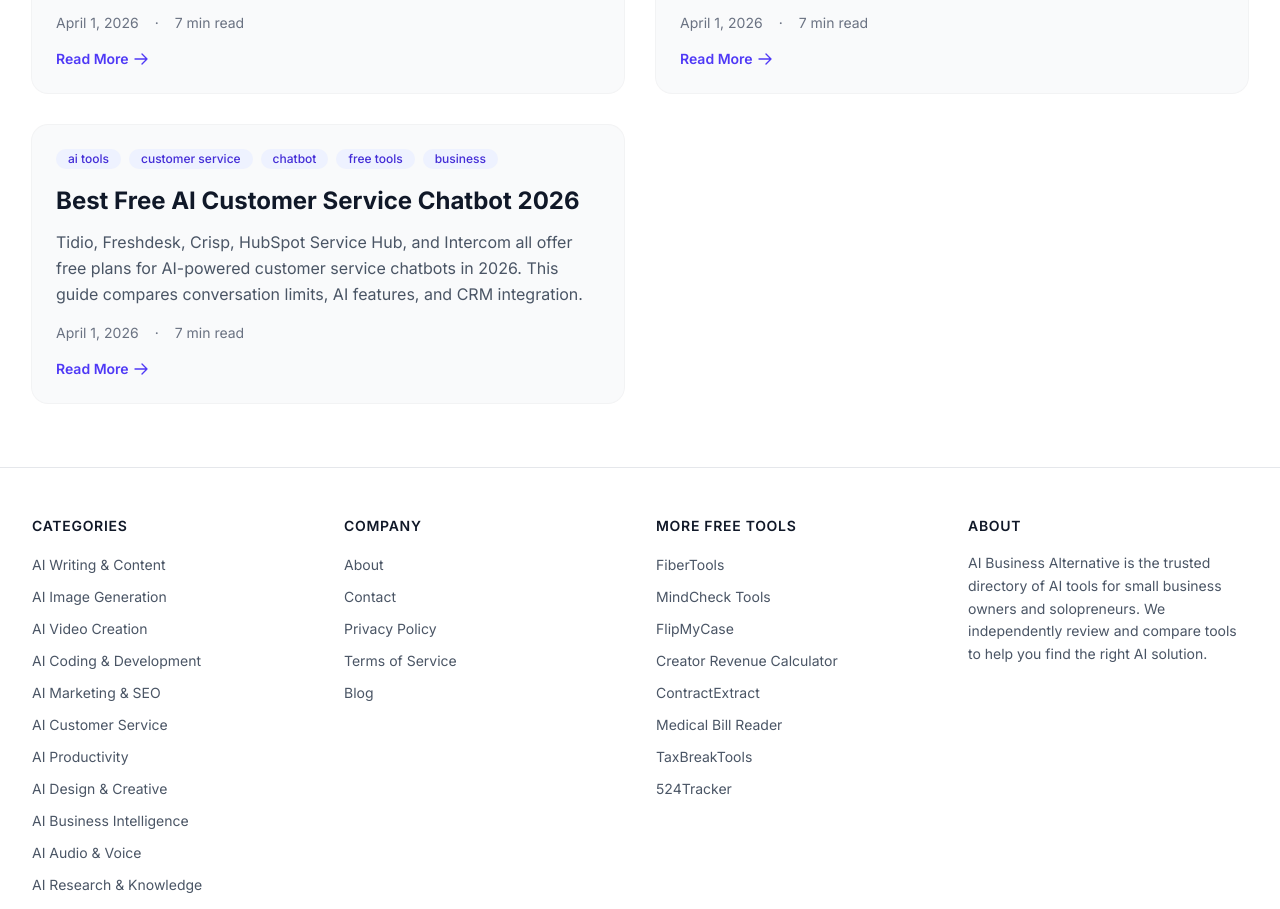
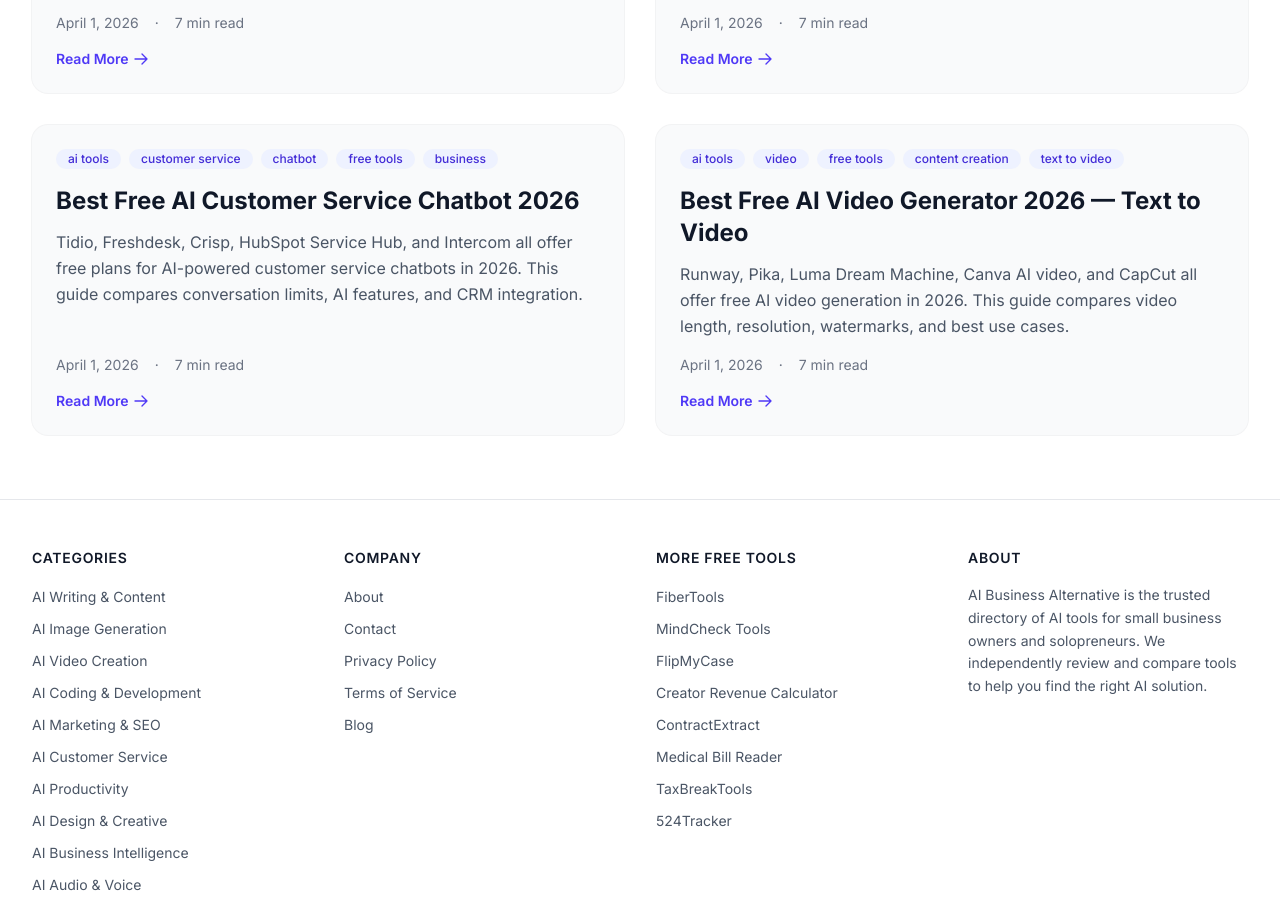
Before and after one commit to raiderj77/aibusinessalternative, a Next.js app: page /blog in a window 1280 px wide. Shown: the part 6960-7869 px from the top of the page. Built offline with nearby package versions, Linux system fonts and the light colour scheme.

Commit message:
feat: add ai-video-generator-free-2026 (score 80)

```diff
--- a/src/data/blog.ts
+++ b/src/data/blog.ts
@@ -3680,6 +3680,69 @@
 <h3>How difficult is it to set up an AI chatbot on a free plan?</h3>
 <p>Setup is generally designed to be simple. Most platforms use a step-by-step builder where you provide a link to your FAQ page or manually input common questions and answers. You then customize the widget&rsquo;s appearance, place a snippet of code on your website, and activate it. The entire process can often be completed in under an hour without technical expertise. The AI trains itself on the content you provide.</p>
 <p>For internal team coordination, explore our guide on <a href="/blog/slack-alternatives-free-2026">team communication tools</a>, and for external meetings, consider <a href="/blog/zoom-alternatives-2026">video meeting tools</a>. For a straightforward starting point, <a href="https://www.tidio.com" rel="noopener noreferrer" target="_blank">Tidio</a> provides a balanced free tier to begin automating customer interactions.</p>`
+  },
+  {
+    slug: 'ai-video-generator-free-2026',
+    title: 'Best Free AI Video Generator 2026 — Text to Video',
+    excerpt:
+      'Runway, Pika, Luma Dream Machine, Canva AI video, and CapCut all offer free AI video generation in 2026. This guide compares video length, resolution, watermarks, and best use cases.',
+    publishedAt: '2026-04-01',
+    updatedAt: '2026-04-01',
+    readTime: '7 min read',
+    tags: ['ai-tools', 'video', 'free-tools', 'content-creation', 'text-to-video'],
+    content: `
+<p class="answer-block">The best free AI video generators in 2026 offer surprising capability without cost. For pure creative experimentation, Luma Dream Machine&apos;s free daily generations are exceptional. Runway&apos;s free 125 credits provide robust editing tools. Pika&apos;s free tier excels in consistent character generation. For practical, social-ready clips, Canva and CapCut integrate AI video into their free, familiar editing suites, making them the most accessible for everyday creators.</p>
+
+<h2>What Free AI Video Generators Can Do in 2026</h2>
+<p>The landscape of free AI video tools has moved far beyond short, surreal clips. In 2026, these platforms offer a practical suite for creators with zero budget. Core functionalities include reliable text-to-video generation from descriptive prompts, extending existing images into video, and altering specific elements within a video clip&mdash;like changing an actor&apos;s clothing or the background setting. Importantly, the free tiers now support coherent video lengths of 4&ndash;10 seconds at resolutions suitable for social media, with some tools offering basic audio syncing or sound effect generation.</p>
+<p>This evolution marks a shift from pure novelty to utility. Small business owners can create product mockup videos, educators can generate short explanatory visuals, and social media managers can produce a high volume of varied, platform-specific content. The limitations&mdash;watermarks, generation queues, and lower resolution than paid plans&mdash;are balanced by the genuine utility provided, lowering the barrier to professional-looking video content.</p>
+
+<h2>Best Free AI Video Generators in 2026</h2>
+<h3>Runway (Free 125 Credits)</h3>
+<p>Runway remains an industry benchmark, offering a generous free tier of 125 credits monthly. Its strength lies in a unified workspace: you can generate initial clips with Gen-3, then use the same credits to perform inpainting, motion tracking, or style consistency edits within the platform. This makes it less of a pure generator and more of a free, credit-limited video production suite. It&apos;s ideal for users who want to understand the full AI video workflow without financial commitment.</p>
+
+<h3>Pika (Free Tier)</h3>
+<p>Pika&apos;s free tier focuses on accessibility and a specific strength: character and scene consistency. The interface is notably user-friendly, allowing for easy prompt experimentation. Its model is particularly adept at maintaining a character&apos;s appearance across different shots and actions, making it a favorite for story-driven short clips and animatic concepts. The free plan has a generations-per-day limit and includes a watermark, but the output quality is consistently high for artistic and narrative projects.</p>
+
+<h3>Luma Dream Machine (Free Daily Generations)</h3>
+<p>Luma Dream Machine has disrupted the market with its free access to what many consider the highest-fidelity open model. Users receive a limited number of free generations per day, producing videos noted for their cinematic quality, realistic motion, and temporal stability. The lack of a complex credit system&mdash;just a simple daily counter&mdash;makes it straightforward. It is the premier free choice for achieving near-professional visual results, though it offers fewer integrated editing tools than Runway.</p>
+
+<h3>Canva AI Video Free</h3>
+<p>Canva integrates AI video generation directly into its design ecosystem. Free users can access the &ldquo;AI Video Generator&rdquo; tool, typing a prompt to produce clips usable within their designs. The power here is context: you can instantly generate a background video for a presentation, a product visual for a social post, or an icon animation for a logo. The output is designed to be a cohesive design element, not a standalone film, making it immensely practical for marketers and non-video specialists.</p>
+
+<h3>CapCut AI Features Free</h3>
+<p>CapCut, the popular video editor, provides a suite of free AI video tools rather than a single text-to-video generator. This includes AI image-to-video, which animates still photos, and AI style transfer for videos. Its greatest asset is that generated content is immediately placed on a timeline with a full, free editing suite&mdash;trims, cuts, music, text. For creators who need to quickly produce edited, finished videos for TikTok or YouTube Shorts, CapCut&apos;s integrated approach is the most efficient free path.</p>
+
+<h2>Free AI Video Tools: Feature Comparison</h2>
+<table>
+<thead>
+<tr><th>Tool</th><th>Free Tier Limit</th><th>Max Video Length</th><th>Resolution</th><th>Watermark</th><th>Best For</th></tr>
+</thead>
+<tbody>
+<tr><td>Runway</td><td>125 credits/month</td><td>5 sec (gen)</td><td>Up to 1080p</td><td>No</td><td>Learning the full AI video editing pipeline</td></tr>
+<tr><td>Pika</td><td>~15 gens/day</td><td>4 sec</td><td>720p - 1080p</td><td>Yes</td><td>Character-driven stories & consistent animation</td></tr>
+<tr><td>Luma Dream Machine</td><td>~5 gens/day</td><td>5 sec</td><td>720p - 1080p</td><td>No</td><td>Highest visual fidelity & realistic motion</td></tr>
+<tr><td>Canva AI Video</td><td>~10 gens/day</td><td>3 sec</td><td>720p</td><td>Canva branding</td><td>Designers needing quick B-roll for social/graphics</td></tr>
+<tr><td>CapCut AI Tools</td><td>Unlimited (some features)</td><td>Varies</td><td>1080p</td><td>No</td><td>Editing-focused creators making finished shorts/reels</td></tr>
+</tbody>
+</table>
+
+<h2>How to Choose Based on Your Use Case</h2>
+<p>Selecting a tool depends entirely on your end goal. For <strong>artistic exploration and filmic quality</strong>, prioritize Luma Dream Machine or Pika. If your work requires <strong>iterative editing&mdash;like removing an object or extending a scene&mdash;</strong>Runway&apos;s credit system for a multi-tool suite is unmatched. For <strong>commercial or social media content</strong> that must fit into a larger design, Canva&apos;s integration is a productivity boost.</p>
+<p>Most importantly, if you need a <strong>final, edited video posted quickly</strong>, start with CapCut. Its AI tools are built to feed directly into an editor, minimizing workflow friction. For beginners, the best approach is to try Luma for quality and CapCut for practicality, as they represent the two poles of the current free AI video experience: raw generation power versus applied, finished utility.</p>
+
+<p>For social media content creators, the most practical workflow in 2026 is combining a free AI video generator with a free video editor: generate a short clip with Runway or Pika, then refine it in CapCut. This two-step approach produces higher quality output than either tool alone and keeps the entire workflow free. Most short-form social content (15&ndash;30 second clips) can be produced with free tiers indefinitely if you manage your generation credits carefully.</p>
+<h2>FAQ</h2>
+<h3>Can I use videos from free AI generators for commercial projects?</h3>
+<p>You must check each platform&apos;s Terms of Service. Generally, outputs from free tiers are for personal use or require attribution. Runway and Luma allow commercial use of outputs, even on free plans. Pika and Canva typically restrict commercial use for free-tier content. Always verify the current licensing terms before publishing commercially.</p>
+<h3>Why do my AI-generated videos look distorted or unnatural?</h3>
+<p>This is often a prompt issue. AI video models still struggle with complex physics, precise human anatomy, and detailed text rendering. Effective prompts are specific about subject, action, and style but avoid over-describing intricate motions or interactions. Using &ldquo;cinematic,&rdquo; &ldquo;steady shot,&rdquo; and &ldquo;slow motion&rdquo; can improve stability. Iterative generation&mdash;creating a good image first, then animating it&mdash;also yields better results.</p>
+<h3>Will free AI video tools eventually become paid?</h3>
+<p>Most will maintain a free tier as a user acquisition funnel, but its features will always be limited compared to paid subscriptions. Expect free tiers to have generation queues, lower priority, and watermarks to incentivize upgrades. The trend is toward more capable free tools with tighter limits, not toward eliminating free access entirely, due to intense market competition.</p>
+
+<div class="cta-box">
+<p><strong>Explore more free creative AI tools:</strong> Once you&apos;ve generated your video, you might need to edit it. Check our guide to <a href="/blog/ai-video-editor-free-2026">free AI video editors in 2026</a>. For creating the perfect still image to animate, see our list of <a href="/blog/midjourney-alternatives-free-2026">free AI image generators</a>. To start generating, visit <a href="https://runwayml.com" rel="noopener noreferrer" target="_blank">Runway</a>.</p>
+</div>`
   }
 ];
 
```
